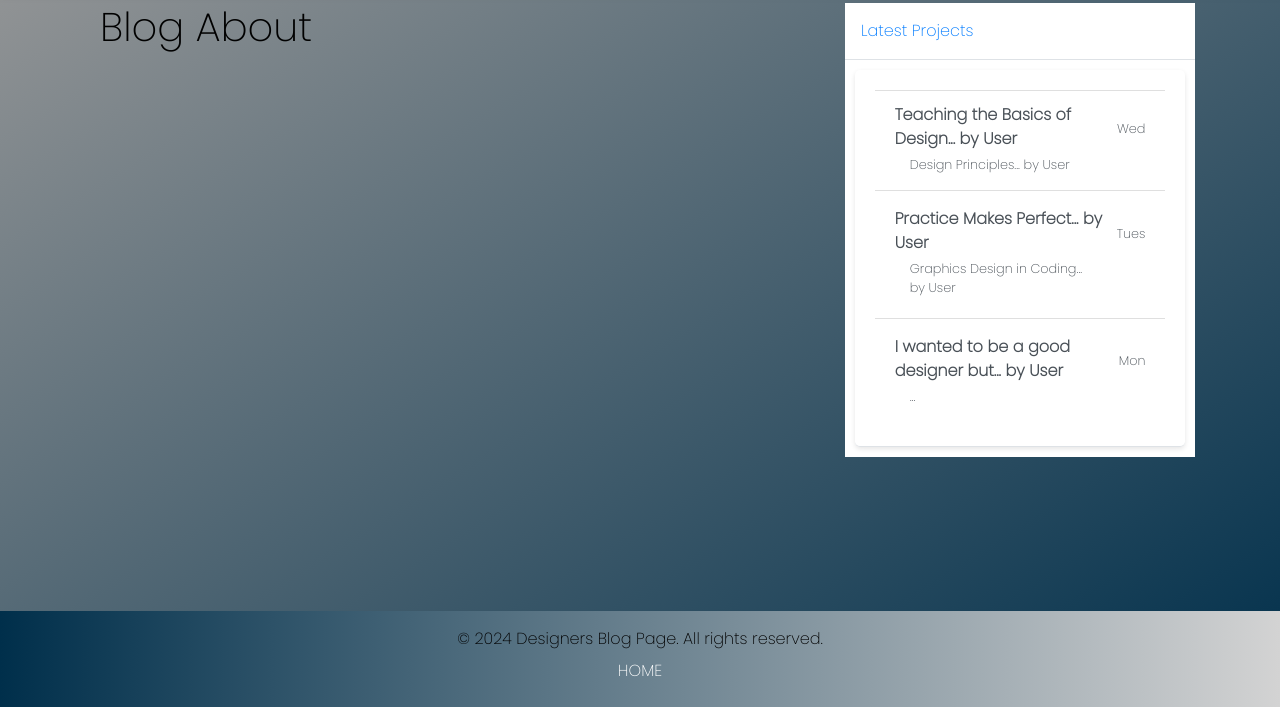
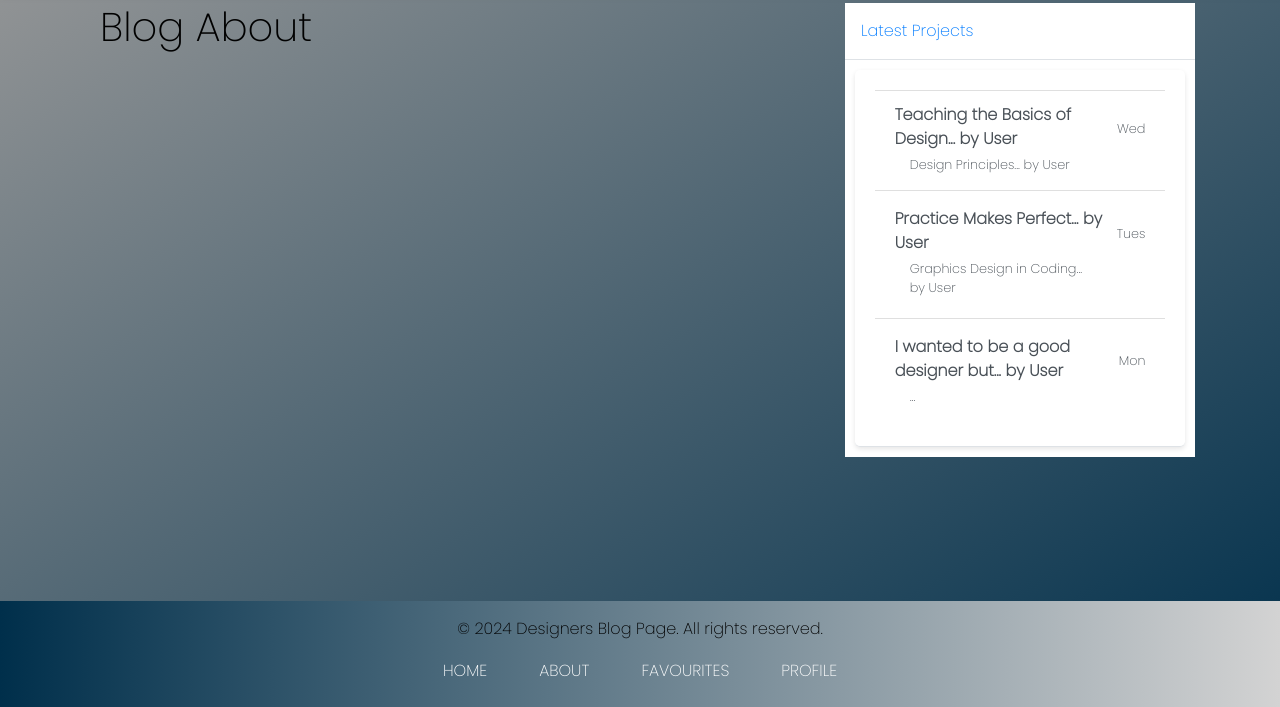
Before and after one commit to OwenD-24/Graphic-Design-Blog, a Django app: page /about/ in a window 1280 px wide. Shown: the part 93-800 px from the top of the page. Run offline with Django 4.2, Linux system fonts and the light colour scheme; some libraries are stand-ins or nearby versions.

Commit message:
ADD: Added footer links and made sure they are working so now you can navigate round from the bottom of the page as well as the top, adding social links later

```diff
--- a/blog/static/blog/main.css
+++ b/blog/static/blog/main.css
@@ -480,17 +480,25 @@ footer {
     margin-top: auto;
 }
 
-footer a {
+.footer-links {
+    display: flex;
+    justify-content: center;
+    margin-top: 5px;
+}
+
+.footer-links a {
     color: #ffffff;
     text-decoration: none;
     margin: 0 10px;
 }
 
-footer a:hover {
-    text-decoration: underline;
+.footer-links a:hover {
+    text-decoration: none;
     color: #03e9f4;
 }
 
 .footer .text-muted {
+    display: block;
     color: black !important;
+    margin-bottom: 10px;
 }
--- a/blog/templates/blog/base.html
+++ b/blog/templates/blog/base.html
@@ -96,9 +96,12 @@
     </main>
 
     <footer class="footer mt-auto py-3 bg-light">
-        <div class="container">
-            <span class="text-muted">&copy; 2024 Designers Blog Page. All rights reserved.</span>
+        <span class="text-muted">&copy; 2024 Designers Blog Page. All rights reserved.</span>
+        <div class="footer-links">
             <a class="nav-item nav-link" href="{% url 'blog-home' %}">HOME</a>
+            <a class="nav-item nav-link" href="{% url 'blog-about' %}">ABOUT</a>
+            <a class="nav-item nav-link" href="{% url 'favourites-list' %}">FAVOURITES</a>
+            <a class="nav-item nav-link" href="{% url 'users-profile' %}">PROFILE</a>
         </div>
     </footer>
 
--- a/blog/urls.py
+++ b/blog/urls.py
@@ -1,10 +1,11 @@
-from django.urls import path
+from django.urls import path, include
 from . import views
 from .views import (PostCreateView, PostDeleteView, PostDetailView,
                     PostListView, PostUpdateView)
 
 urlpatterns = [
     path('about/', views.about, name="blog-about"),
+    path('users/', include('users.urls')),
     path('', PostListView.as_view(), name="blog-home"),
     path('post-new/', PostCreateView.as_view(), name="blog-new"),
     path('post/<int:pk>/', PostDetailView.as_view(), name="blog-detail"),
--- /dev/null
+++ b/users/urls.py
@@ -0,0 +1,7 @@
+from django.urls import path
+from . import views
+
+urlpatterns = [
+    path('profile/', views.profile, name='users-profile'),
+    path('profile/update/', views.profile_update, name='profile-update'),
+]
```
